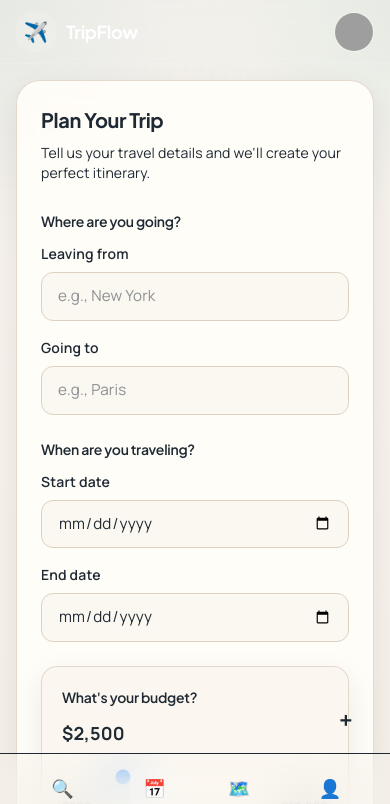
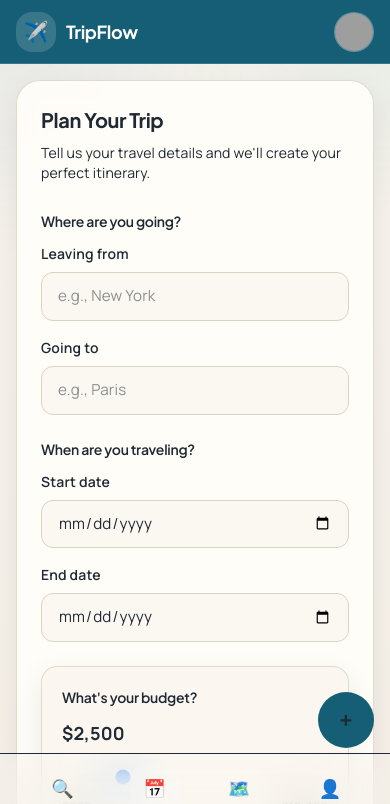
Before and after one commit to Amanmeena0/Next-Trip, a React (Vite) app in the folder my-project/: page / in a window 390 px wide. Shown: the top 804 px of the page. Built offline with nearby package versions, Linux system fonts and the light colour scheme; grey boxes are pictures that could not be loaded.

Commit message:
Update background color of FloatingActionButton and Header components for consistency

```diff
--- a/my-project/src/components/FloatingActionButton.tsx
+++ b/my-project/src/components/FloatingActionButton.tsx
@@ -1,6 +1,6 @@
 export function FloatingActionButton() {
   return (
-    <button className="fixed bottom-24 right-4 flex h-14 w-14 items-center justify-center rounded-full bg-primary text-2xl font-bold text-primary-foreground shadow-lift transition-all duration-200 hover:scale-105 hover:bg-primary-hover active:translate-y-px sm:bottom-28 sm:right-6 sm:h-16 sm:w-16 sm:text-3xl lg:hidden">
+    <button className="fixed bottom-24 right-4 flex h-14 w-14 items-center justify-center rounded-full bg-[#155e75] text-2xl font-bold text-primary-foreground shadow-lift transition-all duration-200 hover:scale-105 hover:bg-primary-hover active:translate-y-px sm:bottom-28 sm:right-6 sm:h-16 sm:w-16 sm:text-3xl lg:hidden">
       +
     </button>
   );
--- a/my-project/src/components/Header.tsx
+++ b/my-project/src/components/Header.tsx
@@ -1,6 +1,6 @@
 export function Header() {
   return (
-    <header className="fixed top-0 z-50 flex h-16 w-full items-center justify-between border-b border-white/15 bg-primary/95 px-4 text-primary-foreground shadow-lift backdrop-blur-xl sm:h-18 sm:px-6 md:h-20 md:px-8">
+    <header className="bg-[#155e75] fixed top-0 z-50 flex h-16 w-full items-center justify-between border-b border-white/15 bg-primary/95 px-4 text-primary-foreground shadow-lift backdrop-blur-xl sm:h-18 sm:px-6 md:h-20 md:px-8">
       <div className="flex items-center gap-2.5 sm:gap-3 min-w-0">
         <div className="flex h-10 w-10 shrink-0 items-center justify-center rounded-2xl bg-white/15 text-white shadow-soft sm:h-11 sm:w-11 md:h-12 md:w-12">
           <span className="text-xl sm:text-2xl">✈️</span>
```
